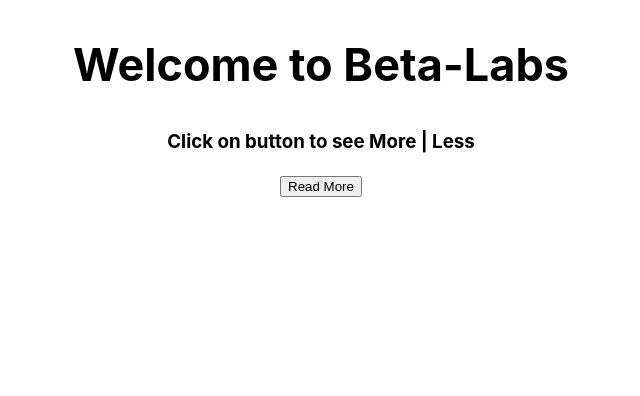
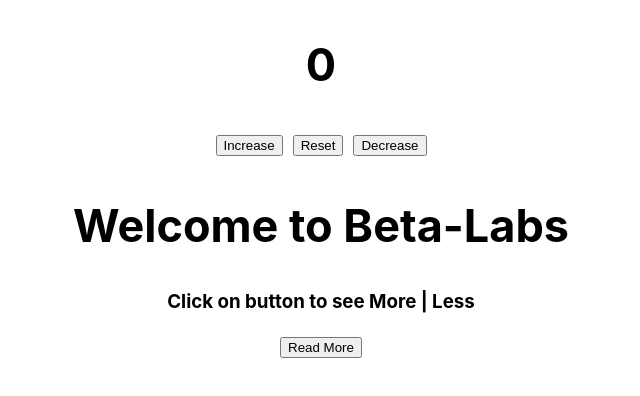
Before and after one commit to 0124hitesh/my-app, a React (Create React App) app: page / in a window 1280 px wide. Shown: the top 396 px of the page, without its empty margins (319-959 px from the left). Built offline with nearby package versions, Linux system fonts and the light colour scheme.

Commit message:
Practical_8

```diff
--- a/src/App.js
+++ b/src/App.js
@@ -29,7 +29,7 @@
 
     {/* <RS namee='hitesh' mob={5454545}/> */}
 
-    {/* <Counter counter={0}/> */}
+    <Counter counter={0}/>
     <More/>
     </>
   );
--- a/src/Practical/Counter.css
+++ b/src/Practical/Counter.css
@@ -9,6 +9,6 @@
 h1{
     font-size: 45px;
 }
-/* p{
-    width: 50vw;
-} */
+p{
+    color:blue;
+}
```
